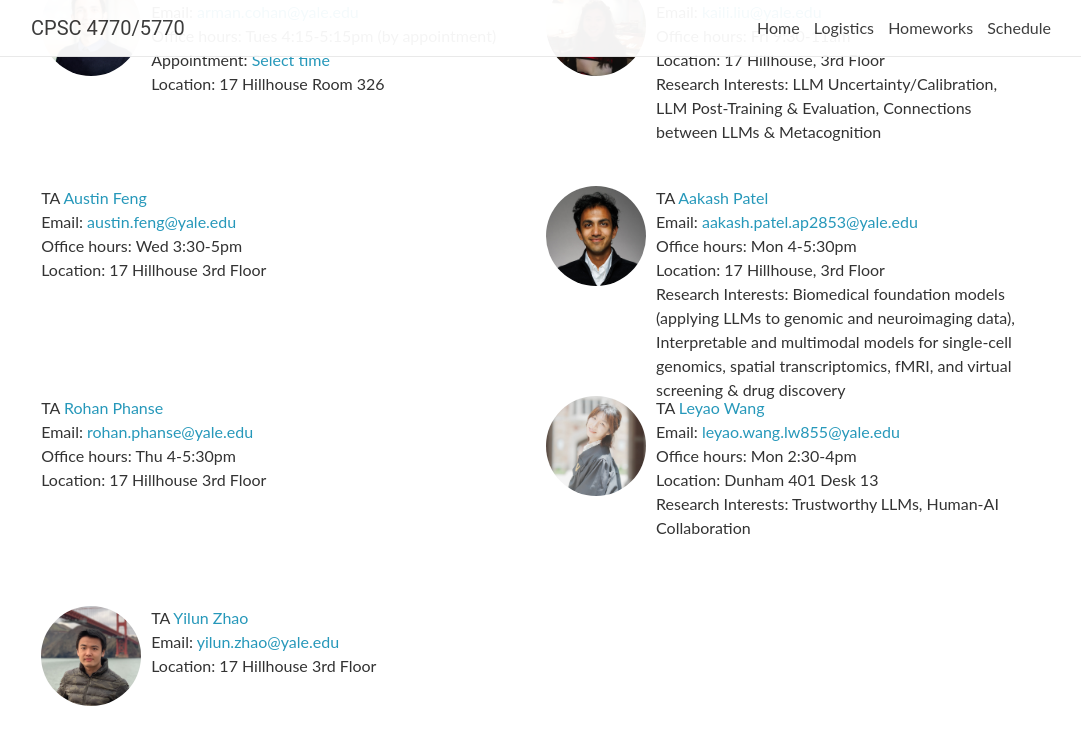
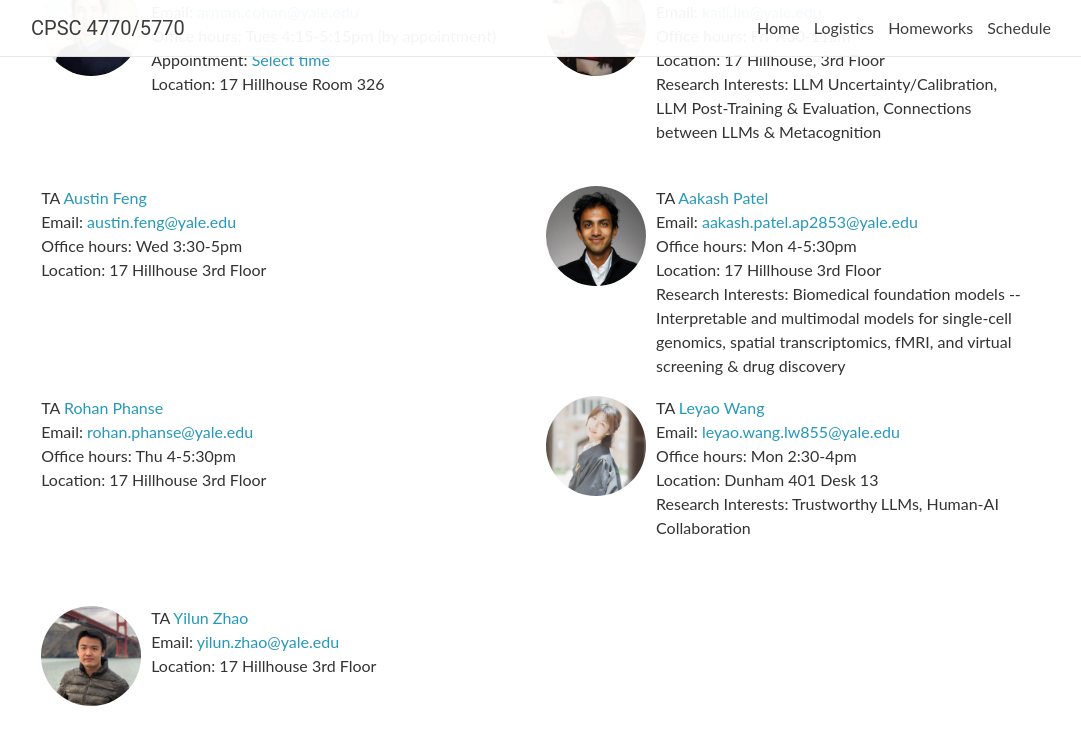
Before and after one commit to yale-nlp/cpsc4770, a Jekyll site: the page built from _pages/about.md, in a window 1280 px wide and 900 px high, scrolled down 1526 px. Shown: the top 745 px of the window, without its empty margins (99-1180 px from the left). Built offline with Jekyll 4.4.1, drawn with Linux system fonts in a browser that asks for light colours; nearby versions of some CDN libraries; comment, search, counter and statistics services are not loaded.

Commit message:
Finalize TA spacing

```diff
--- a/_data/staff.yml
+++ b/_data/staff.yml
@@ -26,9 +26,9 @@ TAs:
     email: aakash.patel.ap2853@yale.edu
     url:
     office-hours: Mon 4-5:30pm
-    location: 17 Hillhouse, 3rd Floor
+    location: 17 Hillhouse 3rd Floor
     image: staff/aakash.jpeg
-    bio: Biomedical foundation models (applying LLMs to genomic and neuroimaging data), Interpretable and multimodal models for single-cell genomics, spatial transcriptomics, fMRI, and virtual screening & drug discovery
+    bio: Biomedical foundation models -- Interpretable and multimodal models for single-cell genomics, spatial transcriptomics, fMRI, and virtual screening & drug discovery
   - name: Rohan Phanse
     email: rohan.phanse@yale.edu
     url:
```
